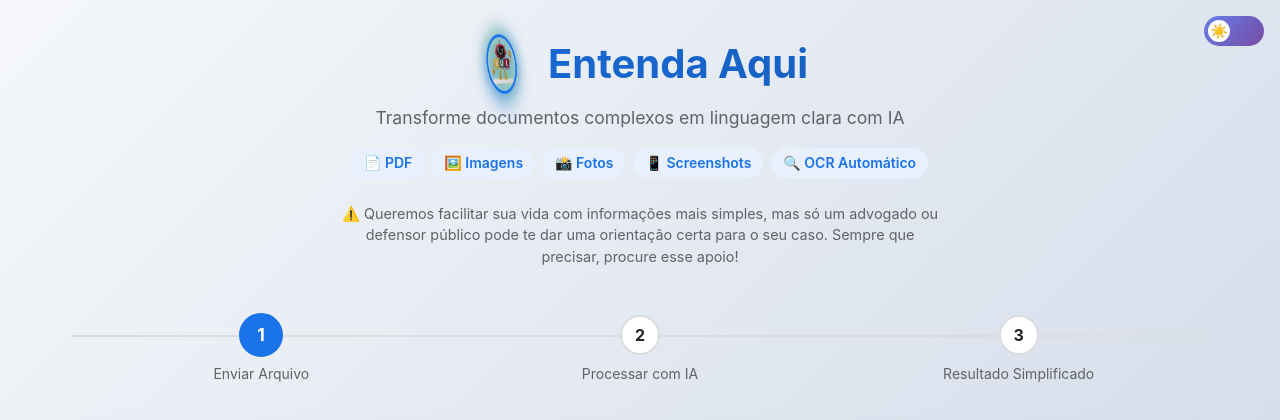
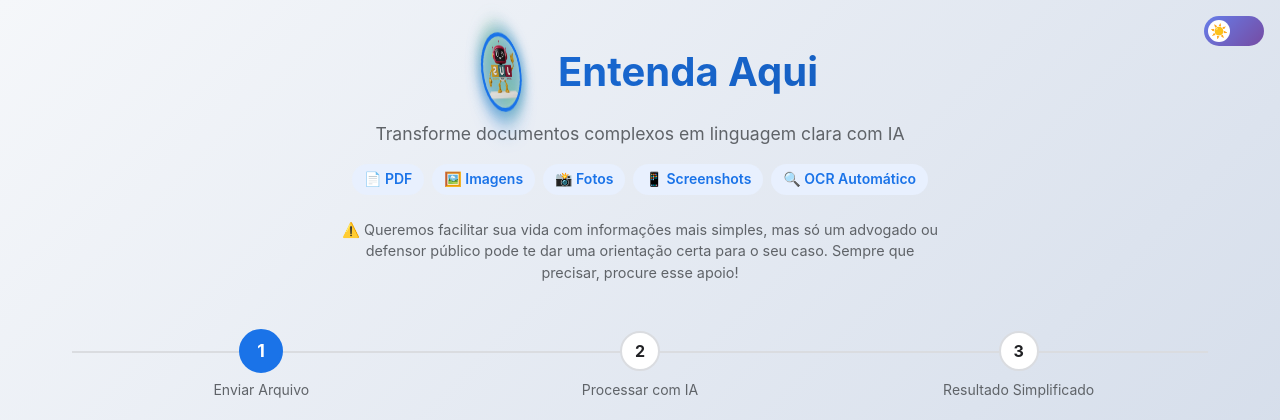
Before and after one commit to andreviniciusdioliveira/projeto-linguaguem-simples, a Flask app: page / in a window 1280 px wide. Shown: the top 420 px of the page. Run offline with Flask 3, Linux system fonts and the light colour scheme.

Commit message:
Update index.html

```diff
--- a/templates/index.html
+++ b/templates/index.html
@@ -85,8 +85,8 @@
 
         /* Avatar 3D no Header */
         .header-avatar {
-            width: 60px;
-            height: 60px;
+            width: 80px;
+            height: 80px;
             position: relative;
             animation: rotate3D 4s ease-in-out infinite;
             transform-style: preserve-3d;
@@ -104,7 +104,7 @@
             height: 100%;
             border-radius: 50%;
             box-shadow: 0 10px 30px rgba(26, 115, 232, 0.4);
-            border: 3px solid var(--primary);
+            border: 4px solid var(--primary);
             object-fit: cover;
             position: relative;
             z-index: 2;
```
